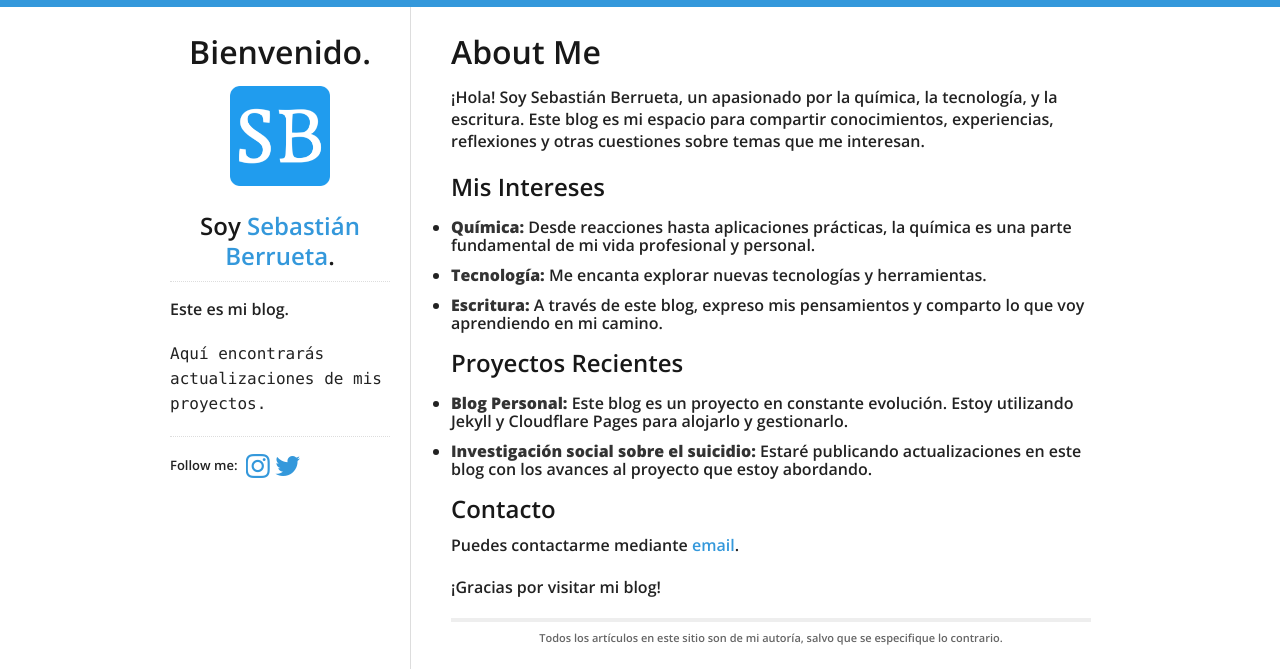
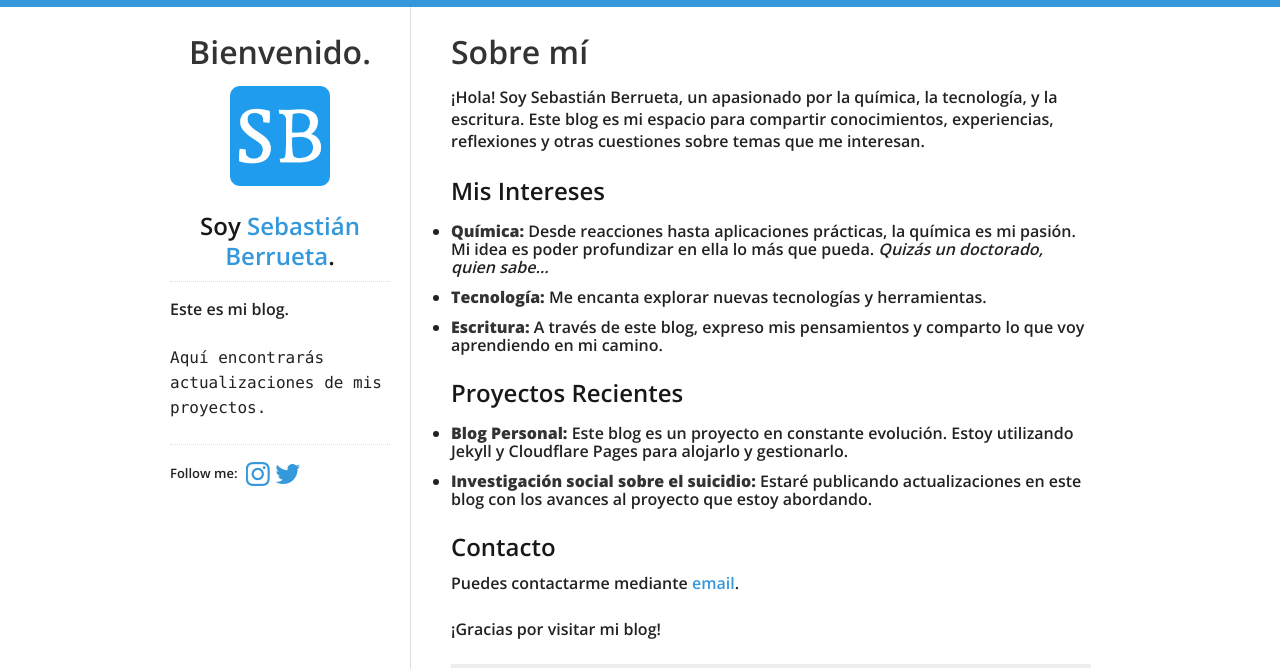
Before and after one commit to berruetaa/blog, a Jekyll site: the page built from _pages/about-me.md, in a window 1280 px wide. Shown: the top 669 px of the page. Built offline with Jekyll 4.4.1, drawn with Linux system fonts in a browser that asks for light colours; grey boxes are pictures that could not be loaded.

Commit message:
ta pelau

```diff
--- a/_layouts/default.html
+++ b/_layouts/default.html
@@ -18,7 +18,7 @@
   <link rel="stylesheet" href="{{ site.github.url }}/assets/css/all.css">
   <link href="https://maxcdn.bootstrapcdn.com/font-awesome/4.7.0/css/font-awesome.min.css" rel="stylesheet" integrity="sha384-wvfXpqpZZVQGK6TAh5PVlGOfQNHSoD2xbE+QkPxCAFlNEevoEH3Sl0sibVcOQVnN" crossorigin="anonymous">
 </head>
-<body>
+<body class="{{ page.class }}">
   <div class="container">
     <div class="four columns sidebar">
       {% include sidebar.html %}
--- a/_pages/about-me.md
+++ b/_pages/about-me.md
@@ -1,16 +1,17 @@
 ---
 layout: default
 title: About Me
+class: about-me
 permalink: /about-me/
 ---
 
-# About Me
+# Sobre mí
 
 ¡Hola! Soy Sebastián Berrueta, un apasionado por la química, la tecnología, y la escritura. Este blog es mi espacio para compartir conocimientos, experiencias, reflexiones y otras cuestiones sobre temas que me interesan.
 
 ## Mis Intereses
 
-- **Química:** Desde reacciones hasta aplicaciones prácticas, la química es una parte fundamental de mi vida profesional y personal.
+- **Química:** Desde reacciones hasta aplicaciones prácticas, la química es mi pasión. Mi idea es poder profundizar en ella lo más que pueda. *Quizás un doctorado, quien sabe...*
 - **Tecnología:** Me encanta explorar nuevas tecnologías y herramientas.
 - **Escritura:** A través de este blog, expreso mis pensamientos y comparto lo que voy aprendiendo en mi camino.
 
```
Also changed, not shown: _includes/css/base.css (+15 -0 lines).
